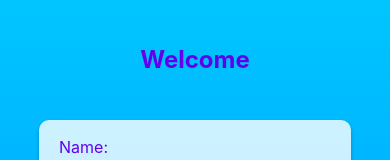
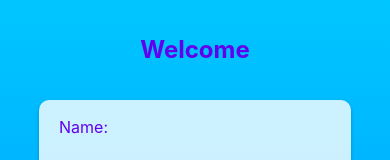
Before and after one commit to cold-flatwhite/Assignment1, a React Native app: screen / in a window 390 px wide. Shown: the top 160 px of the page. Built offline with nearby package versions, Linux system fonts and the light colour scheme.

Commit message:
used a .js helper file that exposes different styles values as a JavaScript object.

```diff
--- a/screens/ConfirmScreen.js
+++ b/screens/ConfirmScreen.js
@@ -3,6 +3,7 @@ import { StyleSheet, View, Modal, Text, Button } from "react-native";
 import Card from "../components/Card";
 import TextComponent from "../components/TextComponent";
 import ButtonComponent from "../components/ButtonComponent";
+import styleHelper from "../styles/styleHelper";
 
 const Confirm = ({ visible, name, email, onEdit, onConfirm }) => {
   return (
@@ -33,14 +34,14 @@ const styles = StyleSheet.create({
     backgroundColor: 'rgba(0, 0, 0, 0.7)',
   },
   textStyle: {
-    marginBottom: 10,
-    lineHeight: 24,
+    marginBottom: styleHelper.spacing.medium,
+    lineHeight: styleHelper.fonts.medium,
   },
   buttonContainer: {
     flexDirection: "row",
     justifyContent: "space-between",
     width: "50%",
-    marginTop: 20,
+    marginTop: styleHelper.spacing.large,
   },
 });
 
--- a/screens/GameScreen.js
+++ b/screens/GameScreen.js
@@ -12,6 +12,7 @@ import Card from "../components/Card";
 import Input from "../components/Input";
 import TextComponent from "../components/TextComponent";
 import ButtonComponent from "../components/ButtonComponent";
+import styleHelper from "../styles/styleHelper";
 
 const GameScreen = ({onRestart}) => {
   const generateRandomNumber = () => Math.floor(Math.random() * 100) + 1;
@@ -173,25 +174,25 @@ const styles = StyleSheet.create({
     position: "relative",
   },
   buttonContainer: {
-    marginBottom: 5,
+    marginBottom: styleHelper.spacing.small,
   },
   input: {
     height: 40,
     width: 40,
-    borderColor: "#6200ee",
-    borderBottomWidth: 1,
-    color: "#6200ee",
-    marginBottom: 10,
+    borderColor: styleHelper.border.color,
+    borderBottomWidth: styleHelper.border.width,
+    color: styleHelper.colors.primary,
+    marginBottom: styleHelper.spacing.medium,
   },
   hintTextStyle : {
     color : "grey",
-    fontSize : 15,
-    marginBottom : 10,
+    fontSize : styleHelper.fonts.small,
+    marginBottom : styleHelper.spacing.medium,
   },
   leftTextStyle: {
-    fontSize: 13,
-    marginBottom: 10,
-    color: "grey",
+    color: styleHelper.colors.primary,
+    marginTop: styleHelper.spacing.small,
+    marginBottom: styleHelper.spacing.small,
   },
 
   containerText: {
@@ -201,7 +202,7 @@ const styles = StyleSheet.create({
   image: {
     width: 100,
     height: 100,
-    marginBottom: 20,
+    marginBottom: styleHelper.spacing.medium,
   },
 });
 
--- a/screens/StartScreen.js
+++ b/screens/StartScreen.js
@@ -5,6 +5,7 @@ import Card from "../components/Card";
 import Input from "../components/Input";
 import TextComponent from "../components/TextComponent";
 import ButtonComponent from "../components/ButtonComponent";
+import styleHelper from "../styles/styleHelper";
 
 const StartScreen = ({ onStart }) => {
   const [name, setName] = useState("");
@@ -87,27 +88,27 @@ const styles = StyleSheet.create({
   headerContainer: {
     width: "100%",
     alignItems: "center",
-    paddingTop: 40,
+    paddingTop: styleHelper.spacing.large,
     height: 80,
     justifyContent: "center",
-    marginBottom: 40,
+    marginBottom: styleHelper.spacing.large,
   },
   headerStyle: {
-    fontSize: 24,
+    fontSize: styleHelper.fonts.large,
     fontWeight: "bold",
-    color: "#6200ee",
-    lineHeight: 24,
+    color: styleHelper.colors.primary,
+    lineHeight: styleHelper.fonts.large,
   },
   input: {
     height: 40,
-    borderColor: "#6200ee",
-    borderBottomWidth: 1,
-    color: "#6200ee",
+    borderColor: styleHelper.colors.primary,
+    borderBottomWidth: styleHelper.border.width,
+    color: styleHelper.colors.primary,
   },
   checkboxContainer: {
     flexDirection: "row",
     alignItems: "center",
-    marginVertical: 10,
+    marginVertical: styleHelper.spacing.medium,
   },
   buttonContainer: {
     flexDirection: "row",
@@ -116,7 +117,7 @@ const styles = StyleSheet.create({
   },
   errorStyle: {
     marginBottom: 50,
-    color: "black",
+    color: styleHelper.colors.error,
   },
   label: {
     alignSelf: "flex-start",
--- /dev/null
+++ b/styles/styleHelper.js
@@ -0,0 +1,33 @@
+const colors = {
+    primary: "#6200ee",
+    error: "black",
+    buttonPrimary: "#0072ff",
+    buttonSecondary: "red",
+    backgroundGradient: ["#00c6ff", "#0072ff"],
+  };
+
+  const fonts = {
+    large: 24,
+    medium: 20,
+    small: 16,
+    xsmall: 12,
+  };
+
+  const spacing = {
+    small: 5,
+    medium: 10,
+    large: 20,
+  };
+
+  const border = {
+    width: 1,
+    color: colors.primary,
+    errorColor: colors.error,
+  };
+
+  export default {
+    colors,
+    fonts,
+    spacing,
+    border,
+  };
```
